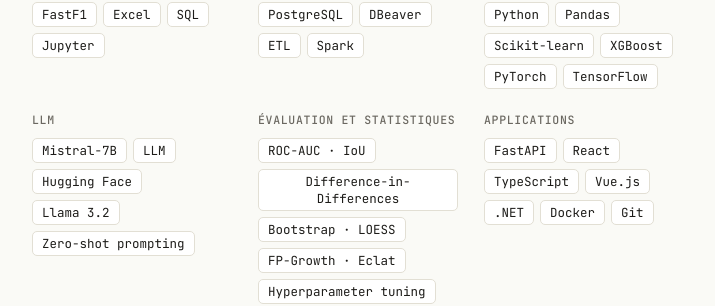
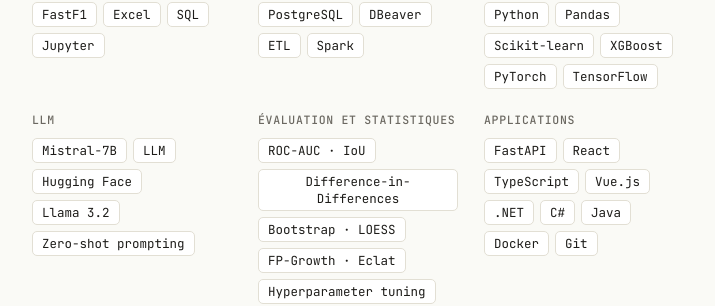
Before and after one commit to sathyagnanou/portfolio, a plain HTML site: page index.html in a window 1280 px wide. Shown: the part 8611-8917 px from the top of the page, without its empty margins (282-997 px from the left). Drawn offline with nearby package versions, Linux system fonts and the light colour scheme.

Commit message:
Add Java and C# to skills

```diff
--- a/index.html
+++ b/index.html
@@ -652,6 +652,8 @@ footer { padding: 36px 0 50px; display: flex; justify-content: space-between; ga
     { n: "TypeScript", s: "apps", p: ["lisn"] },
     { n: "Vue.js", s: "apps", p: ["kle"] },
     { n: ".NET", s: "apps", p: ["kle"] },
+    { n: "C#", s: "apps", p: ["kle"] },
+    { n: "Java", s: "apps", p: [] },
     { n: "Docker", s: "apps", p: [] },
     { n: "Git", s: "apps", p: [] },
     { n: "Grist", s: "viz", p: ["cre"] },
```
